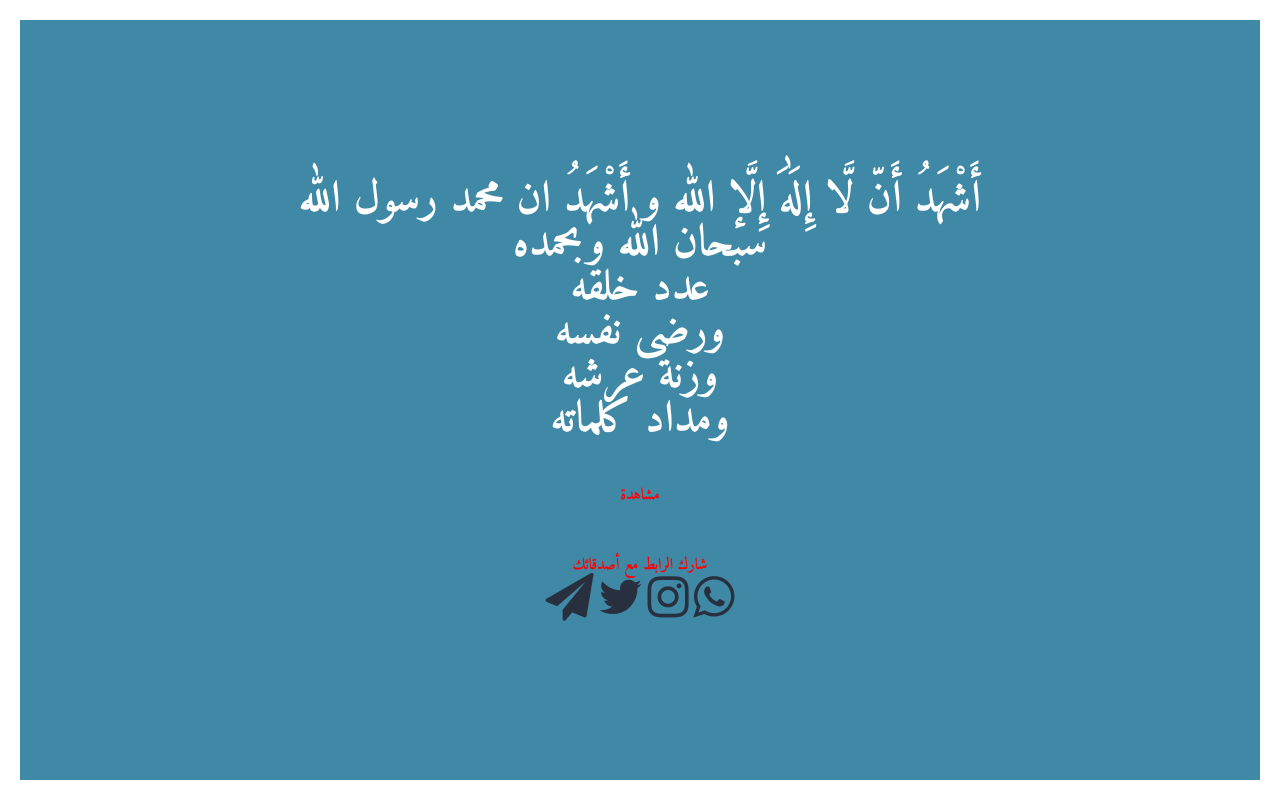
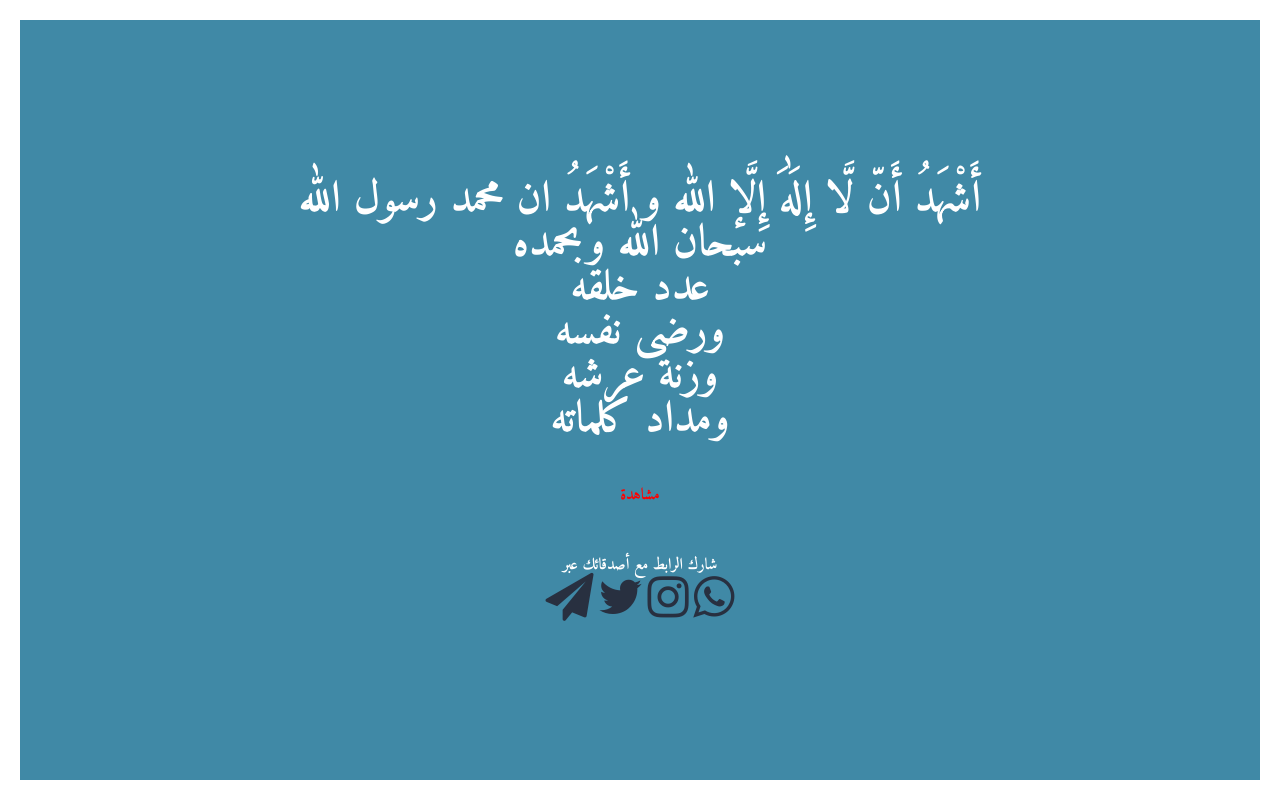
Before and after one commit to Tasbeeh6/Tasbeeh6.github.io, a plain HTML site: page index.html in a window 1280 px wide. Drawn offline with Linux system fonts and the light colour scheme.

Commit message:
Update index.html

```diff
--- a/index.html
+++ b/index.html
@@ -44,7 +44,7 @@ src="http://c.statcounter.com/10617688/0/ca06d02c/0/"
 alt="free web stats"></a></div></noscript>
 <h3><font color="red" >مشاهدة</font></h3></p>
 			<!-- عداد الزوار -->
-			<h3><font color="red" >شارك الرابط مع أصدقائك </font></h3>
+			<h3><font color="#FFFFFF" >شارك الرابط مع أصدقائك عبر </font></h3>
 			<!-- زر الصفحة الثاني
 			<a class="cd-btn" href="about.html" data-type="page-transition">Start animation</a></p> -->
 			<div align="center">
```
